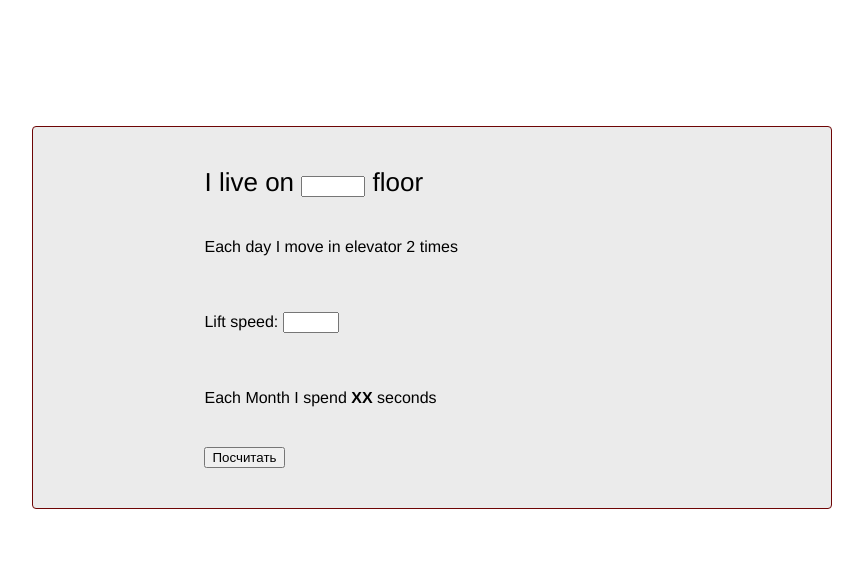
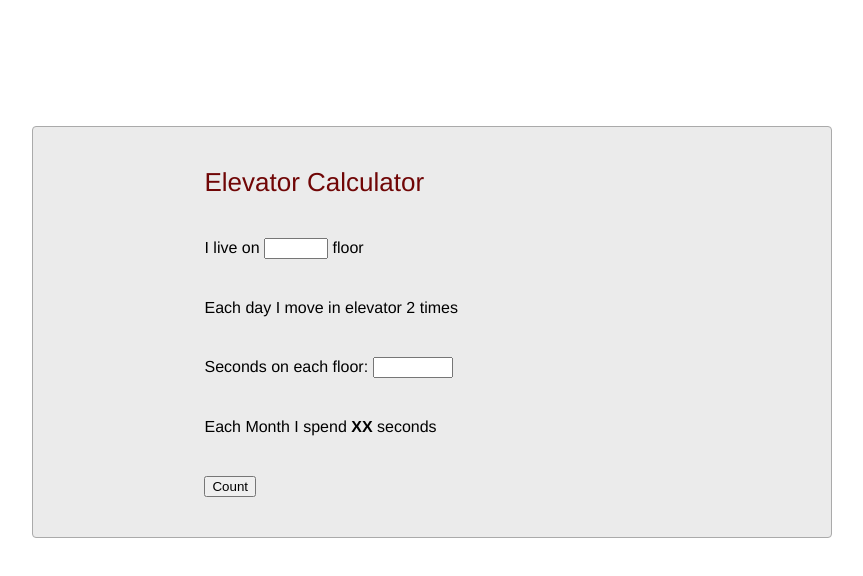
Before and after one commit to Slava40000/ElevatorCalculator, a plain HTML site: page index.html in a window 1280 px wide. Shown: the whole page, without its empty margins (208-1071 px from the left). Drawn offline with Linux system fonts and the light colour scheme.

Commit message:
Translated some ids and classes

```diff
--- a/index.html
+++ b/index.html
@@ -6,24 +6,25 @@
 </head>
 
 <main>
-
-    <div class="level-block">
-        I live on <input id="nomer-etaja" oninput="console.log(value, 'level')" type="number" min="1" max="100" required> floor
+    <div class="header-text">
+        Elevator Calculator
     </div>
-
-    <div>
+    <div class="floor-block">
+        I live on
+        <input id="floor-number" oninput="console.log('floor number', value)" type="number" min="1" max="100">
+        floor
+    </div>
+    <div class="rides-per-day-block">
         Each day I move in elevator 2 times
         <!-- add here "number of rides" input field -->
     </div>
-
-    <div>
-        <p>Lift speed:
-            <!-- <input type="range" min="1" max="10"> -->
-            <input id="elevators-speed" type="number" min="1" max="10">
-        </p>
+    <div class="speed-block">
+        <!-- Elevator speed: -->
+        <!-- <input type="range" min="1" max="10"> -->
+        Seconds on each floor:
+        <input id="elevators-speed" type="number" step="0.25" min="0" max="10">
     </div>
-
-    <div>
+    <div class="results-block">
         Each Month
         <!-- //uncomment this code when day/month selector will be ready
                 <select name="speed" id="speed">
@@ -33,13 +34,10 @@
             </select> -->
         I spend <b>XX</b> seconds
     </div>
-    <div>
-        <input
-        value="Посчитать"
-        onclick="console.log
-        (document.getElementById('nomer-etaja').value*document.getElementById('elevators-speed').value*2*30, 'seconds')"
-        type="button"
-        >
+    <div class="count-results-button">
+        <input value="Count"
+            onclick="console.log(document.getElementById('floor-number').value*document.getElementById('elevators-speed').value*2*30, 'seconds')"
+            type="button">
     </div>
 </main>
 
--- a/styles.css
+++ b/styles.css
@@ -8,7 +8,7 @@ main {
     padding: 20px;
     margin-top: 10%;
     overflow: auto;
-    border: 1px solid rgb(110, 5, 5);
+    border: 1px solid rgb(170, 170, 170);
     border-radius: 4px;
     background: rgb(235, 235, 235);
     font-family: Helvetica, sans-serif;
@@ -20,6 +20,7 @@ main div {
     overflow: auto;
 }
 
-.level-block{
+.header-text{
+    color: rgb(112, 6, 6);
     font-size: 26px;
 }
```
